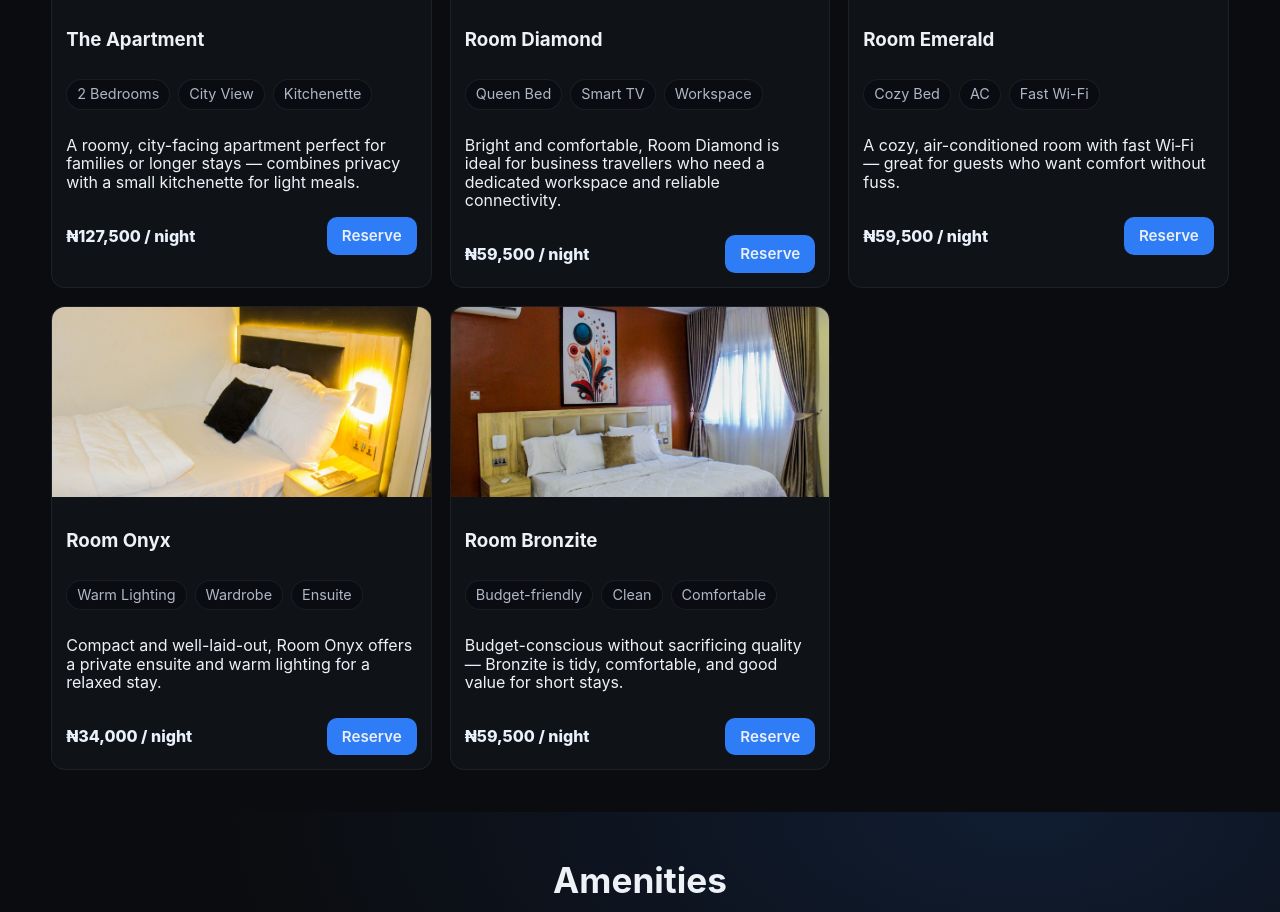
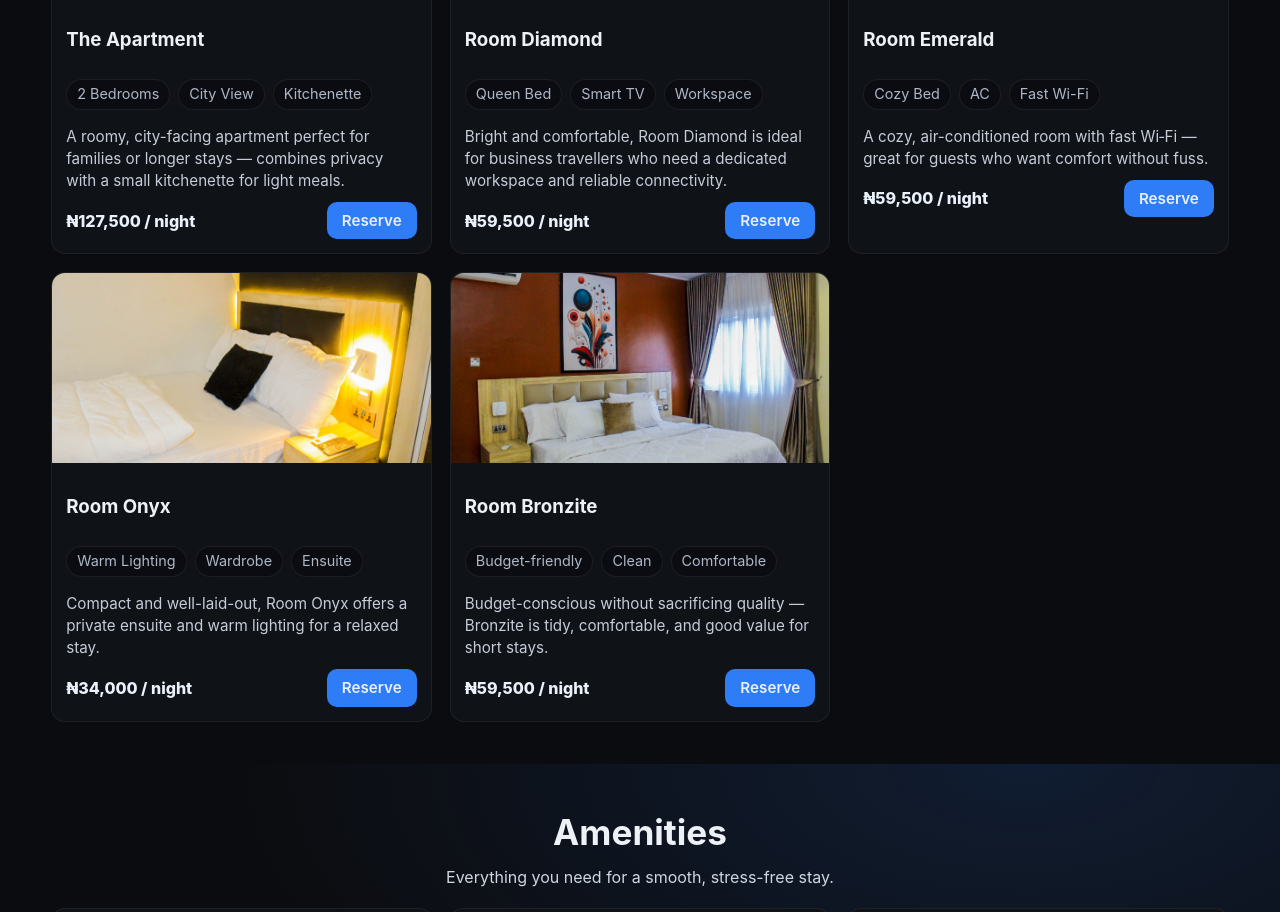
Before and after one commit to olajayoflagos/Margie, a React (Vite) app: page / in a window 1280 px wide. Shown: the part 1520-2432 px from the top of the page. Built offline with nearby package versions, Linux system fonts and the light colour scheme; no server answers; what @react-pdf/renderer would draw is missing.

Commit message:
Update LandingPage.css

```diff
--- a/src/LandingPage.css
+++ b/src/LandingPage.css
@@ -179,3 +179,11 @@ body, .margies{ background:#0b0c0f; color:var(--text); font-family: Inter, syste
   .gallery__grid{ grid-template-columns: repeat(2,1fr); }
   .trust{ grid-template-columns: repeat(2,1fr); }
 }
+/* small description under room perks — matches page typography */
+.room-card__desc{
+  color: #cfd7e3;        /* same muted body color used elsewhere */
+  font-size: 0.95rem;    /* matches perk / body sizing */
+  line-height: 1.45;
+  margin: 6px 0 0;
+  opacity: 0.95;
+}
```
